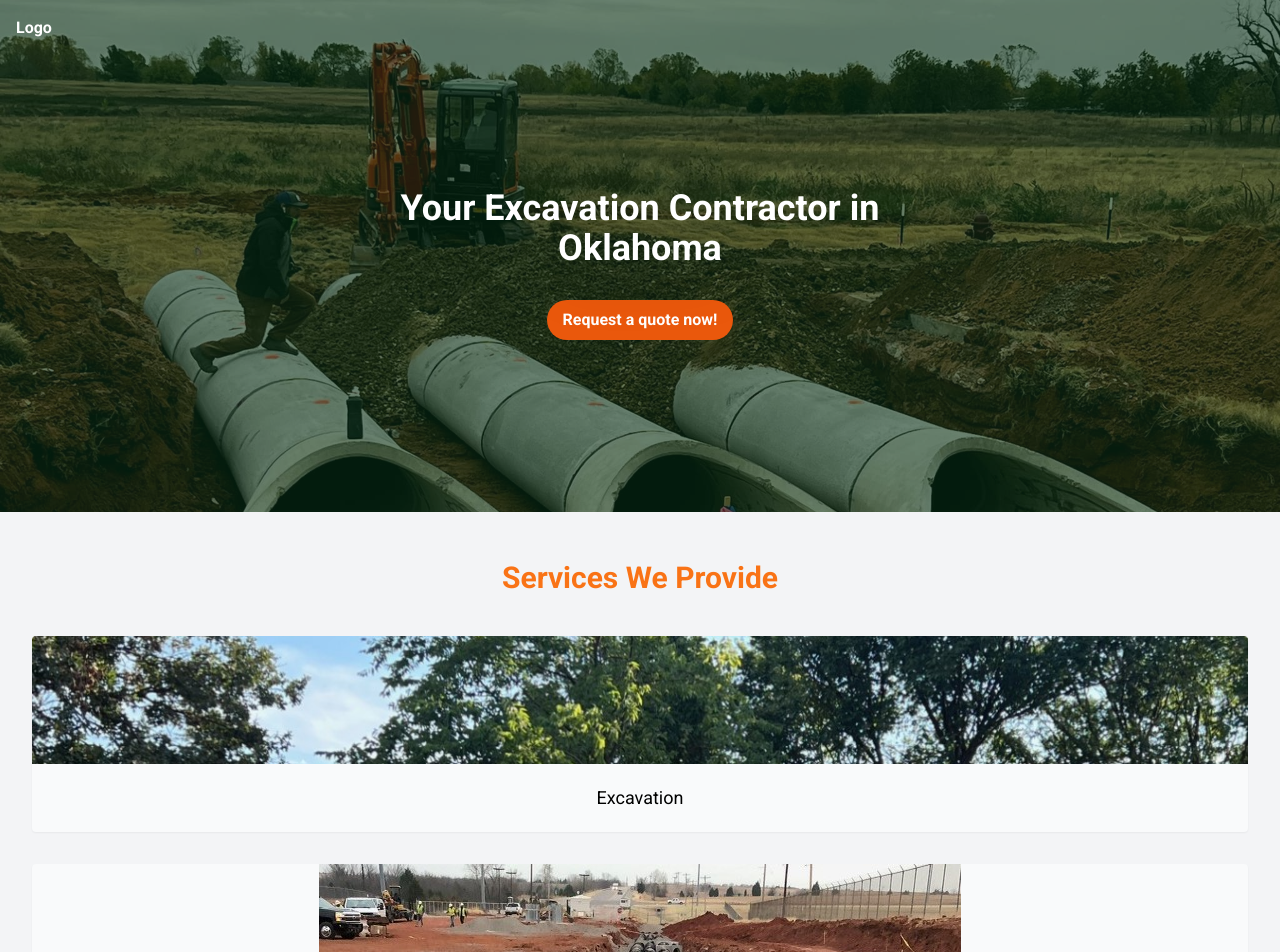
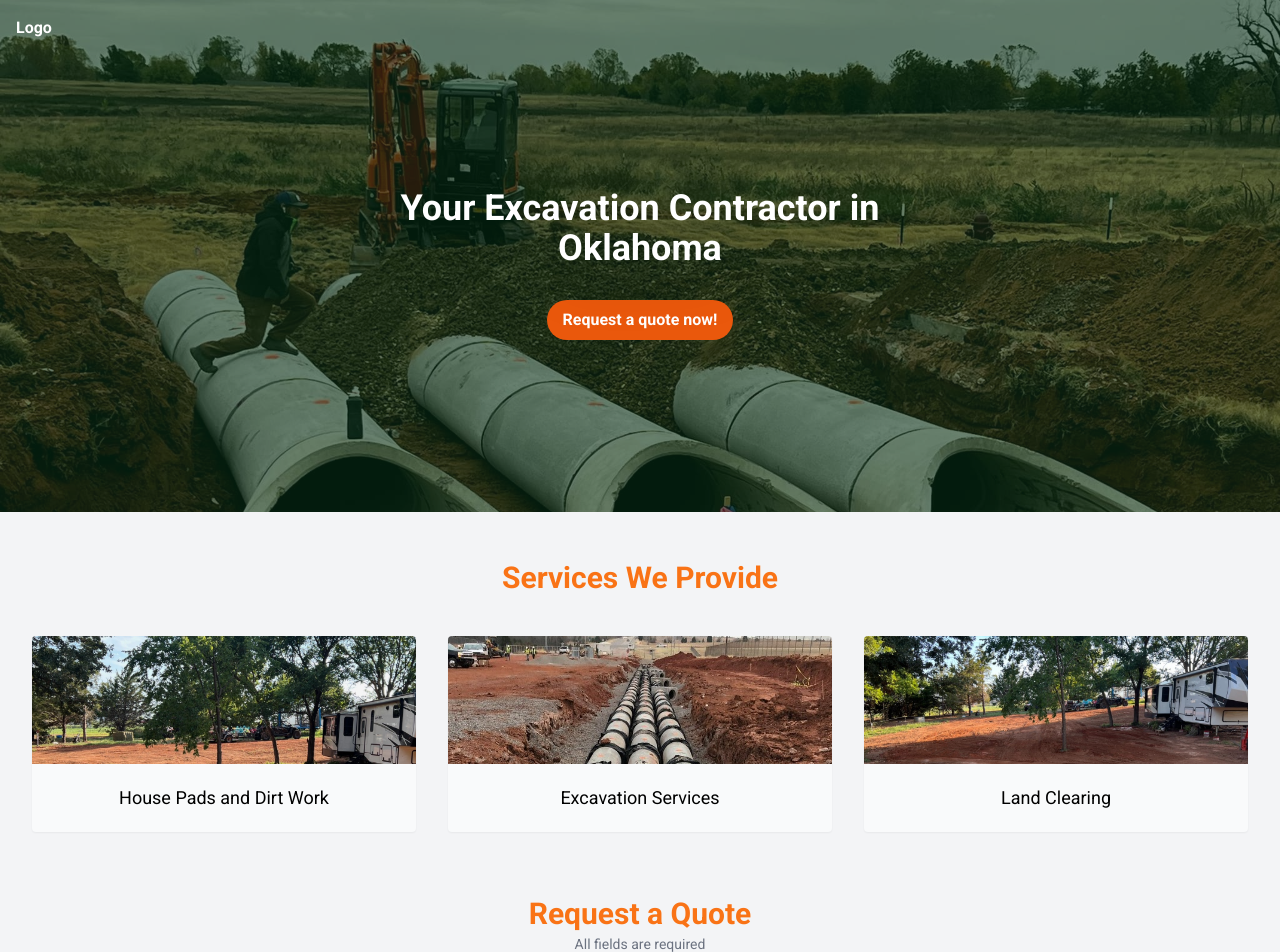
Before and after one commit to mathewmorris/fast-track-excavation, a Next.js app: page / in a window 1280 px wide. Shown: the top 952 px of the page. Built offline with nearby package versions, Linux system fonts and the light colour scheme.

Commit message:
services cleanup

```diff
--- a/src/pages/index.tsx
+++ b/src/pages/index.tsx
@@ -2,9 +2,8 @@ import Head from "next/head";
 import Image, { type StaticImageData } from "next/image";
 
 import excavationImage from '../../public/level.jpg';
+import anotherServiceImage from '../../public/level2.jpg';
 import utilityImage from '../../public/pipes.jpg';
-import serviceImage from '../../public/pipes3.jpg';
-import anotherServiceImage from '../../public/ditch.jpg';
 
 import { useForm, type SubmitHandler } from "react-hook-form";
 import { z } from "zod";
@@ -27,7 +26,7 @@ export type Schema = z.infer<typeof schema>;
 
 const ServiceCard = ({ image, alt, text }: { image: StaticImageData, alt: string, text: string }) => {
   return (
-    <div className="rounded bg-gray-50 shadow-sm flex flex-1 items-center flex-col justify-center overflow-hidden">
+    <div className="rounded bg-gray-50 shadow-sm flex items-center flex-col justify-center overflow-hidden">
       <div className="h-32 overflow-clip relative">
         <Image src={image} alt={alt} className="-top-8 relative" />
       </div>
@@ -86,11 +85,10 @@ export default function Home() {
         </section>
         <section className="p-8 flex flex-col justify-center">
           <h2 className="text-3xl text-orange-500 font-bold text-center mb-10">Services We Provide</h2>
-          <div className="flex flex-col gap-8">
-            <ServiceCard image={excavationImage} alt="excavation with pipes" text="Excavation" />
-            <ServiceCard image={utilityImage} alt="level ground" text="Utility Repair" />
-            <ServiceCard image={serviceImage} alt="level ground" text="Utility Repair" />
-            <ServiceCard image={anotherServiceImage} alt="level ground" text="Utility Repair" />
+          <div className="gap-8 grid grid-cols-1 md:grid-cols-2 lg:grid-cols-3">
+            <ServiceCard image={excavationImage} alt="excavation with pipes" text="House Pads and Dirt Work" />
+            <ServiceCard image={utilityImage} alt="level ground" text="Excavation Services" />
+            <ServiceCard image={anotherServiceImage} alt="ditch" text="Land Clearing" />
           </div>
         </section>
         <section id="request-quote" className="py-8">
```
